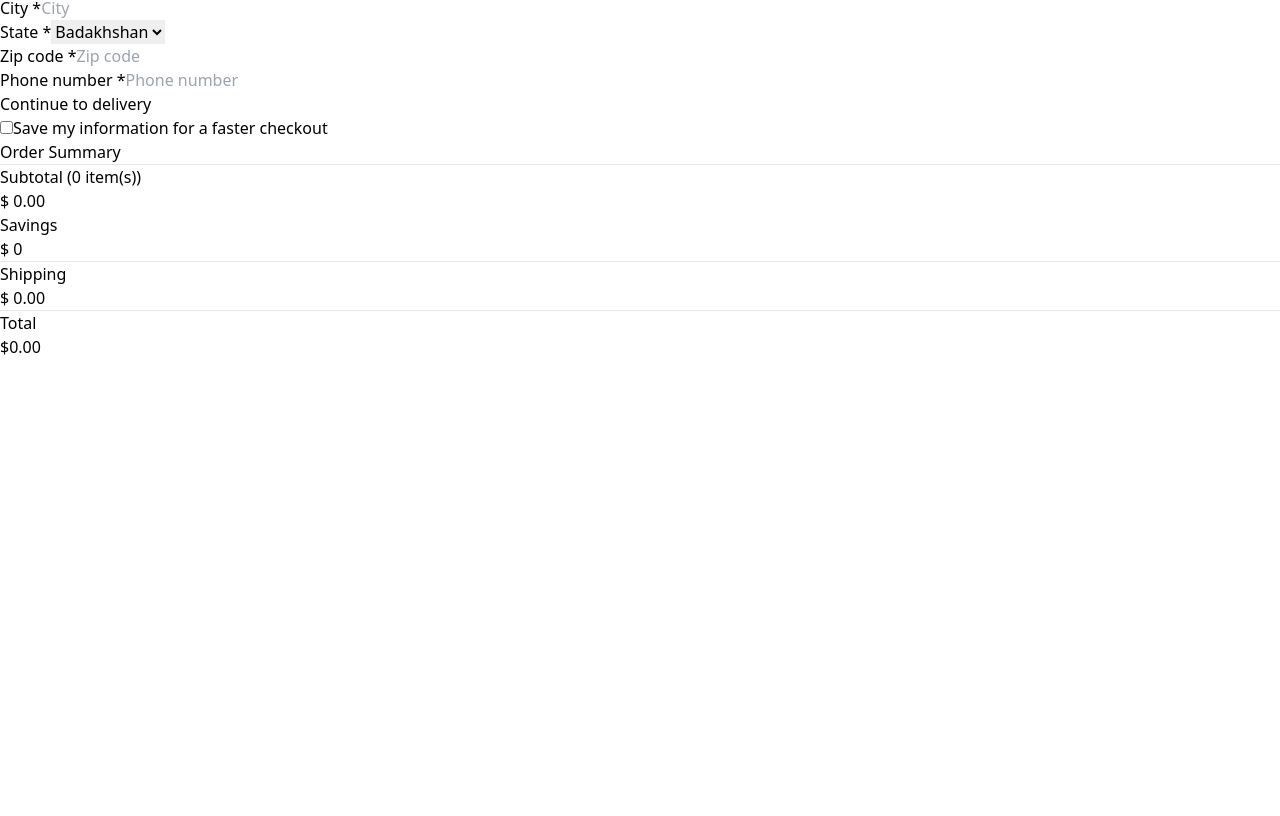
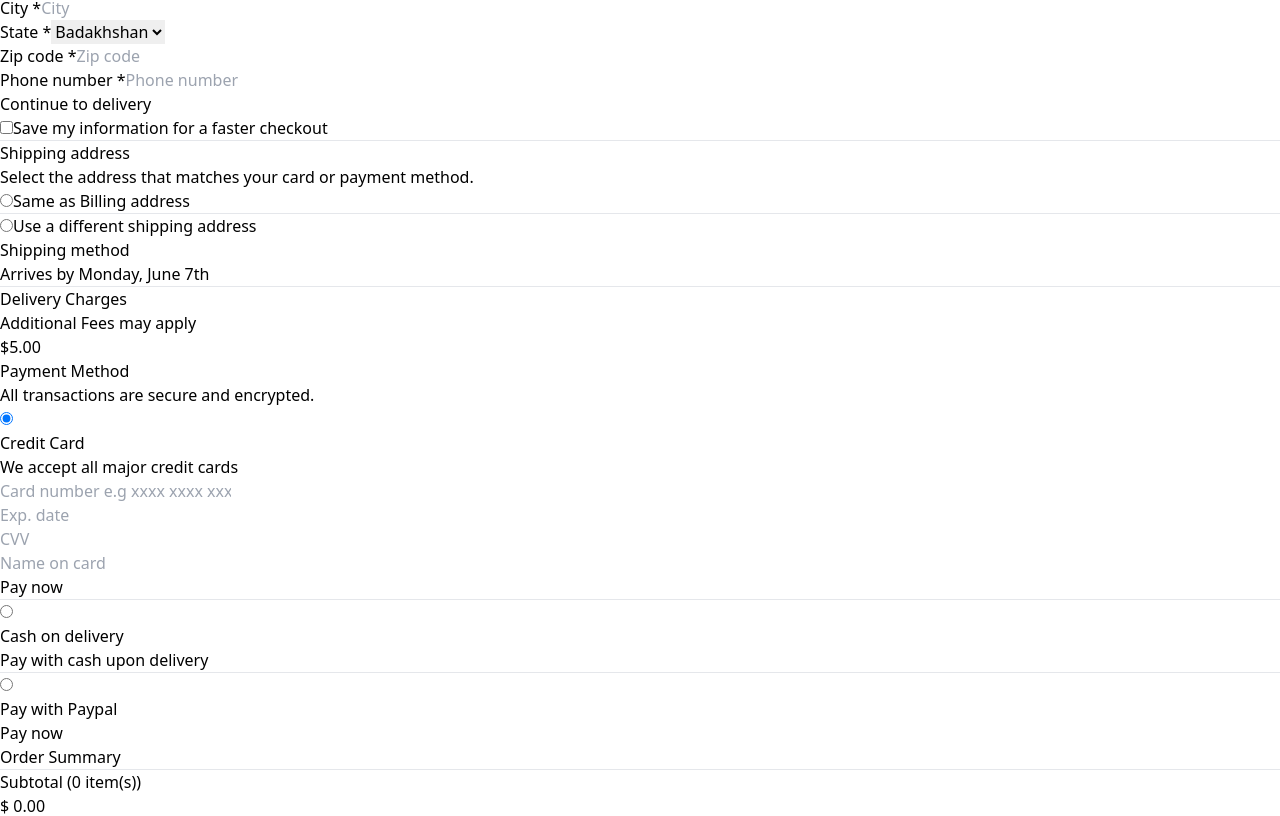
Before and after one commit to Moses-py/euphoria, a Next.js app: page /checkout in a window 1280 px wide. Shown: the part 645-1461 px from the top of the page. Before the commit the page ends 1004 px from the top, so only its background shows below. Built offline with nearby package versions, Linux system fonts and the light colour scheme.

Commit message:
WD: Completed UI for checkout page

```diff
--- /dev/null
+++ b/app/checkout/components/PaymentMethod.tsx
@@ -0,0 +1,138 @@
+"use client";
+import Button from "@/components/button/Button";
+import Input from "@/components/input/Input";
+import { useState } from "react";
+
+type Selected = "card" | "cash" | "paypal";
+const PaymentMethod = () => {
+  const [selected, setSelected] = useState<Selected>("card");
+  return (
+    <div className="font-sans my-[2rem]">
+      <div className="my-[1rem]">
+        <h1 className="lg:text-2xl text-xl font-bold text-primary my-5">
+          Payment Method
+        </h1>
+        <p className="text-gray-1 text-base">
+          All transactions are secure and encrypted.
+        </p>
+      </div>
+
+      <div className="bg-light rounded-2xl px-6 py-8 font-sans">
+        <div className="flex gap-2 items-start">
+          <input
+            type="radio"
+            name="credit card"
+            id="credit card"
+            onChange={() => setSelected("card")}
+            checked={selected === "card"}
+          />
+          <div>
+            <p className="font-bold text-base">Credit Card</p>
+            <p className="text-base font-regular text-gray-1">
+              We accept all major credit cards
+            </p>
+
+            {/* Card data */}
+            <div
+              className={`grid my-4 transition-all ease-in ${
+                selected === "card" ? "grid" : "hidden"
+              }`}
+            >
+              <Input
+                label={""}
+                required={false}
+                placeholder={"Card number e.g xxxx xxxx xxxx xxxx"}
+                type={"text"}
+                variant={"input"}
+                classname="ring-gray-1 mb-2"
+              />
+              <div className="grid md:grid-cols-2 gap-4 my-1">
+                <div className="flex gap-4">
+                  <Input
+                    label={""}
+                    required={false}
+                    placeholder={"Exp. date"}
+                    type={"text"}
+                    variant={"input"}
+                    classname="ring-gray-1"
+                  />
+                  <Input
+                    label={""}
+                    required={false}
+                    placeholder={"CVV"}
+                    type={"text"}
+                    variant={"input"}
+                    classname="ring-gray-1"
+                  />
+                </div>
+                <Input
+                  label={""}
+                  required={false}
+                  placeholder={"Name on card"}
+                  type={"text"}
+                  variant={"input"}
+                  classname="ring-gray-1"
+                />
+              </div>
+              <div className="my-2">
+                <Button
+                  variant={"filled"}
+                  size={"sm"}
+                  type={"submit"}
+                  classname="text-xs"
+                >
+                  Pay now
+                </Button>
+              </div>
+            </div>
+          </div>
+        </div>
+        <hr className="my-[1.5rem]" />
+        <div className="flex gap-2">
+          <input
+            type="radio"
+            name="same_address"
+            id="different_address"
+            onChange={() => setSelected("cash")}
+            checked={selected === "cash"}
+          />
+          <div>
+            <p className="font-bold text-base">Cash on delivery</p>
+            <p className="text-base font-regular text-gray-1">
+              Pay with cash upon delivery
+            </p>
+          </div>
+        </div>
+        <hr className="my-[1.5rem]" />
+        <div className="flex gap-2 items-start">
+          <input
+            type="radio"
+            name="paypal"
+            id="same_address"
+            onChange={() => setSelected("paypal")}
+            checked={selected === "paypal"}
+          />
+          <div>
+            <label htmlFor="paypal" className="font-bold text-base">
+              Pay with Paypal
+            </label>
+            <div
+              className={`my-2 ${selected === "paypal" ? "block" : "hidden"}`}
+            >
+              <Button
+                variant={"filled"}
+                size={"sm"}
+                type={"submit"}
+                classname="text-xs"
+              >
+                Pay now
+              </Button>
+            </div>
+          </div>
+        </div>
+      </div>
+    </div>
+  );
+};
+
+export default PaymentMethod;
--- a/app/checkout/components/ProductSummary.tsx
+++ b/app/checkout/components/ProductSummary.tsx
@@ -18,7 +18,7 @@
             return (
               <ProductSummaryItem
                 key={index}
-                item={item[index]}
+                item={item[0]}
                 itemLength={item.length}
               />
             );
--- /dev/null
+++ b/app/checkout/components/ShippingMethodOption.tsx
@@ -0,0 +1,30 @@
+import Title from "@/components/title/Title";
+
+const ShippingMethodOption = () => {
+  return (
+    <div className="font-sans my-[4rem]">
+      <div className="my-[1rem]">
+        <h1 className="lg:text-2xl text-xl font-bold text-primary my-5">
+          Shipping method
+        </h1>
+      </div>
+
+      <div className="bg-light rounded-2xl px-6 py-8 font-sans">
+        <p className="font-bold text-base">Arrives by Monday, June 7th</p>
+        <hr className="my-[1.5rem]" />
+        <div className="flex justify-between gap-2 items-center">
+          <div className="flex flex-col gap-2">
+            <p className="font-bold text-base">Delivery Charges</p>
+            <p className="font-regular text-gray-1 text-base">
+              Additional Fees may apply
+            </p>
+          </div>
+
+          <p className="font-bold text-base">$5.00</p>
+        </div>
+      </div>
+    </div>
+  );
+};
+
+export default ShippingMethodOption;
--- /dev/null
+++ b/app/checkout/components/ShoppingAddressOption.tsx
@@ -0,0 +1,34 @@
+import Title from "@/components/title/Title";
+
+const ShoppingAddressOption = () => {
+  return (
+    <div className="font-sans my-[2rem]">
+      <div className="my-[1rem]">
+        <h1 className="lg:text-2xl text-xl font-bold text-primary my-5">
+          Shipping address
+        </h1>
+        <p className="text-gray-1 text-base">
+          Select the address that matches your card or payment method.
+        </p>
+      </div>
+
+      <div className="bg-light rounded-2xl px-6 py-8 font-sans">
+        <div className="flex gap-2">
+          <input type="radio" name="same_address" id="same_address" />
+          <label htmlFor="same_address" className="font-bold text-base">
+            Same as Billing address
+          </label>
+        </div>
+        <hr className="my-[1.5rem]" />
+        <div className="flex gap-2">
+          <input type="radio" name="same_address" id="different_address" />
+          <label htmlFor="different_address" className="font-bold text-base">
+            Use a different shipping address
+          </label>
+        </div>
+      </div>
+    </div>
+  );
+};
+
+export default ShoppingAddressOption;
--- a/app/checkout/page.tsx
+++ b/app/checkout/page.tsx
@@ -4,6 +4,10 @@
 import BillingForm from "./components/BillingForm";
 import Button from "@/components/button/Button";
 import ProductSummary from "./components/ProductSummary";
+import ShoppingAddressOption from "./components/ShoppingAddressOption";
+import ShippingMethodOption from "./components/ShippingMethodOption";
+import PaymentMethod from "./components/PaymentMethod";
+import Footer from "@/components/footer/Footer";
 
 const Checkout = () => {
   return (
@@ -20,6 +24,7 @@
       </section>
 
       <div className="xl:container grid lg:grid-cols-2 gap-4 px-5 mt-[2rem]">
+        <div>
           <form className="">
             <BillingForm />
             <div className="flex flex-col gap-6 my-[2rem]">
@@ -44,8 +49,14 @@
               </div>
             </div>
           </form>
+          <hr className="my-[2rem]" />
+          <ShoppingAddressOption />
+          <ShippingMethodOption />
+          <PaymentMethod />
+        </div>
         <ProductSummary />
       </div>
+      <Footer />
     </>
   );
 };
--- a/components/button/Button.tsx
+++ b/components/button/Button.tsx
@@ -35,7 +35,7 @@
         }
         ${size === "sm" ? "w-fit" : "w-full"}
         ${icon && "flex gap-2 items-center justify-center"}
-        rounded-lg px-[20px] py-[10px] text-lg font-sans font-semibold hover:bg-button-primary-focused-hover focus:bg-button-primary-focused-hover disabled:bg-button-primary-disabled
+        rounded-lg px-[20px] py-[10px] text-md font-sans font-semibold hover:bg-button-primary-focused-hover focus:bg-button-primary-focused-hover disabled:bg-button-primary-disabled
     `}
     >
       {icon} {children}
--- a/components/input/CountrySelect.tsx
+++ b/components/input/CountrySelect.tsx
@@ -14,6 +14,7 @@
         {label} {required && <span className="text-red-600">*</span>}
       </label>
       <select
+        required
         onChange={onchange}
         className={` p-3 ring-1 ring-gray-3 text-gray-1 rounded-md focus:ring-1 focus:ring-gray-2 outline-none bg-light placeholder:text-gray-2 w-full`}
       >
--- a/components/input/Input.tsx
+++ b/components/input/Input.tsx
@@ -1,7 +1,7 @@
 import { HTMLInputTypeAttribute } from "react";
 
 interface InputProps {
-  label: string;
+  label?: string;
   required: boolean;
   placeholder: string;
   type: HTMLInputTypeAttribute;
@@ -33,7 +33,7 @@
             required={required}
             placeholder={placeholder}
             onChange={onchange}
-            className={`${classname} p-3 ring-1 ring-gray-3 rounded-md focus:ring-1 focus:ring-gray-2 outline-none bg-light placeholder:text-gray-2 w-full`}
+            className={`${classname} p-3 ring-1 ring-gray-3 rounded-md focus:ring-1 focus:ring-gray-2 outline-none bg-light placeholder:text-gray-2 placeholder:text-sm w-full`}
           />
         )}
         {variant === "textarea" && (
--- a/components/input/StateSelect.tsx
+++ b/components/input/StateSelect.tsx
@@ -32,6 +32,7 @@
             {label} {required && <span className="text-red-600">*</span>}
           </label>
           <select
+            required
             className={` p-3 ring-1 ring-gray-3 text-gray-1 rounded-md focus:ring-1 focus:ring-gray-2 outline-none bg-light placeholder:text-gray-2 w-full`}
           >
             {selectedCountryStates?.map((state, index) => {
--- a/mocks/__mocks__.ts
+++ b/mocks/__mocks__.ts
@@ -525,7 +525,7 @@
 export const womenCollectionItems: CollectionItem[] = [
   // Sleeve women
   {
-    name: "White Pride Month ",
+    name: "White Pride Month",
     price: "39.99",
     image: "/figma/catalog/women/sleeve-women-1",
     colors: ["White", "black"],
```
Lines whose indentation alone changed are shown as unchanged.
